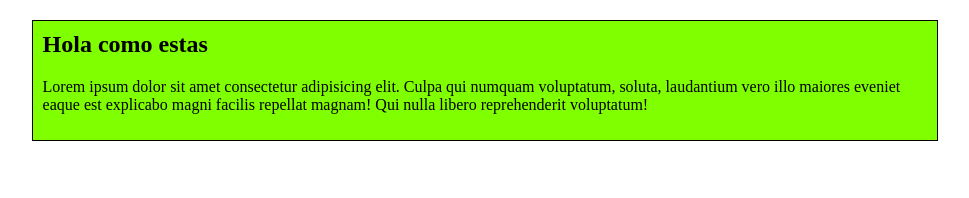
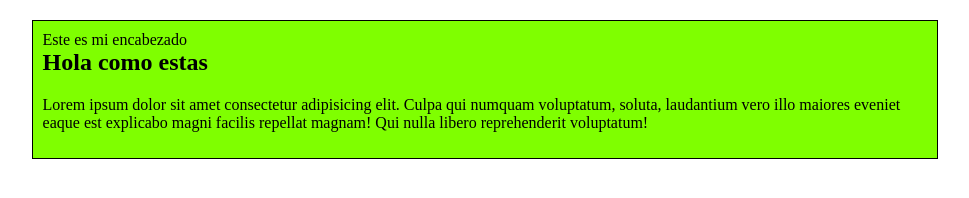
Before and after one commit to mauricioriano/Prueba_Remota, a plain HTML site: page index.html in a window 1280 px wide. Shown: the whole page, without its empty margins (155-1124 px from the left). Drawn offline with Linux system fonts and the light colour scheme.

Commit message:
Creamos la base para nuestra cabecera en rama header primer commit

```diff
--- a/index.html
+++ b/index.html
@@ -10,6 +10,13 @@
 </head>
 <body>
     <div class="main" /div>
+
+<div class=encabezado>
+
+Este es mi encabezado
+
+</div>
+
 <h2>Hola como estas</h2>
 <p>Lorem ipsum dolor sit amet consectetur adipisicing elit. Culpa qui numquam voluptatum, soluta, laudantium vero illo maiores eveniet eaque est explicabo magni facilis repellat magnam! Qui nulla libero reprehenderit voluptatum!</p>
 
```
